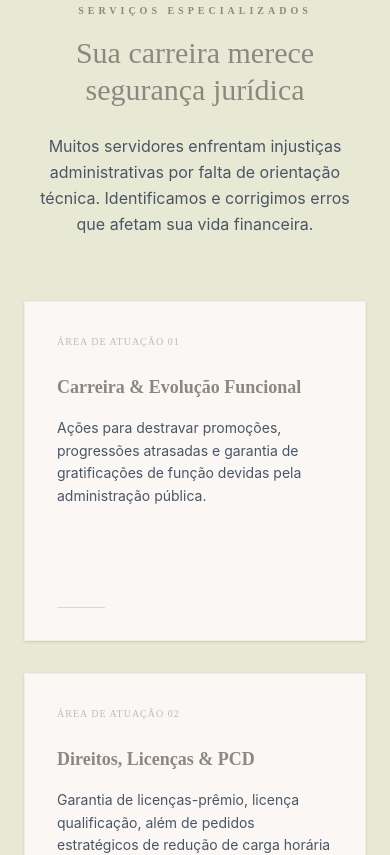
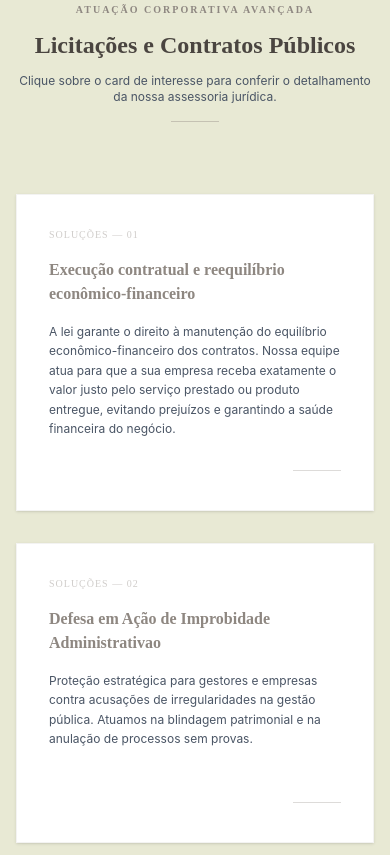
Before and after one commit to helena-varela/braga-fonseca, a React (Vite) app: page /cristina-braga in a window 390 px wide. Shown: the part 880-1735 px from the top of the page. Built offline with nearby package versions, Linux system fonts and the light colour scheme.

Commit message:
mudanças solicitadas

```diff
--- a/src/pages/cristinapage.jsx
+++ b/src/pages/cristinapage.jsx
@@ -73,6 +73,104 @@ const servicosLicitacoes = [
       "Mandado de segurança em licitações e medidas liminares urgentes.",
       "Ações anulatórias de atos administrativos ilegais.",
       "Proteção jurídica da continuidade das atividades da empresa.",
+    ],
+  },
+];
+
+const servicos = [
+  {
+    t: "Execução contratual e reequilíbrio econômico-financeiro",
+    resumo:
+      "A lei garante o direito à manutenção do equilíbrio econômico-financeiro dos contratos. Nossa equipe atua para que a sua empresa receba exatamente o valor justo pelo serviço prestado ou produto entregue, evitando prejuízos e garantindo a saúde financeira do negócio.",
+    subitens: [
+      "Pedidos de reajuste, repactuação e revisão.",
+      "Defesa contra glosas e cobranças indevidas.",
+      "Prorrogações e aditivos.",
+      "Notificações administrativas.",
+      "Rescisão contratual e gestão de riscos na execução.",
+    ],
+  },
+  {
+    t: "Defesa em Ação de Improbidade Administrativao",
+    resumo:
+      "Proteção estratégica para gestores e empresas contra acusações de irregularidades na gestão pública. Atuamos na blindagem patrimonial e na anulação de processos sem provas.",
+    subitens: [
+      "Desbloqueio de bens: Medidas urgentes para liberar contas e garantir o fluxo de caixa.",
+      "Demonstração de boa-fé: Teses focadas na ausência de dolo (intenção) para extinguir a ação.",
+      "Produção de provas: Auditoria e perícia técnica de contratos e prestação de contas.",
+      "Acordos estratégicos: Negociação de Acordos de Não Persecução Cível (ANPC) vantajosos.",
+    ],
+  },
+  {
+    t: "Aposentadoria & Pensão",
+    resumo:
+      "Planejamento previdenciário, revisões de pensão por morte e pedidos de indenização por demora injustificada na concessão da aposentadoria.",
+    subitens: [
+      "Planejamento previdenciário: Cálculo do melhor momento e valor para se aposentar.",
+      "Aposentadoria por idade ou tempo: Concessão do benefício pelas regras mais vantajosas.",
+      "Pensão por morte: Amparo e liberação do benefício para os dependentes.",
+      "Benefícios por incapacidade: Defesa em casos de invalidez ou auxílio-doença negados.",
+      "Revisão de aposentadoria: Teses para aumentar o valor do benefício já pago.",
+      "Regime de servidores públicos: Regras específicas para funcionários de carreira.",
+    ],
+  },
+  {
+    t: "Cobranças & Retroativos",
+    resumo:
+      "Ações de cobrança para recebimento de valores retroativos acumulados e indenizações financeiras por licenças-prêmio não gozadas.",
+    subitens: [
+      "Cobrança de atrasados: Recebimento de valores que o INSS deixou de pagar desde o pedido inicial.",
+      "Ações de cobrança: Recuperação de retroativos devidos a servidores públicos e pensionistas.",
+      "Execução de sentenças: Agilidade no cálculo e liberação de precatórios e RPVs.",
+      "Revisões com efeitos retroativos: Diferenças salariais ou de benefícios pagas com correção e juros.",
+    ],
+  },
+  {
+    t: "Concursos Públicos",
+    resumo:
+      "Intervenção jurídica especializada em fraudes, preterição de vagas em certames e defesas junto a bancas de heteroidentificação.",
+    subitens: [
+      "Anulação de questões: Recurso contra gabaritos e critérios de correção ilegais.",
+      "Investigação social e exames: Defesa contra reprovações injustas no TAF, psicotécnico ou exames médicos.",
+      "Nomeação de aprovados: Ações para garantir a posse de classificados dentro das vagas ou por preterição.",
+      "Cotas e heteroidentificação: Reversão de exclusões indevidas em vagas reservadas (PCD e negros).",
+      "Exigências abusivas de edital: Combate a requisitos desproporcionais de idade, altura ou títulos.",
+    ],
+  },
+  {
+    t: "Defesa em Processos e PAD",
+    resumo:
+      "Atuação técnica e humanizada em Processos Administrativos Disciplinares (PAD), sindicâncias e proteção contra remoções ou transferências arbitrárias.",
+    subitens: [
+      "Defesa em PAD e sindicância: Proteção contra demissão, suspensão ou advertência de servidores.",
+      "Afastamento preventivo: Medidas para reverter suspensões e garantir o retorno ao cargo.",
+      "Nulidades processuais: Identificação de falhas legais, cerceamento de defesa ou prescrição.",
+      "Sustentação oral e recursos: Defesa presencial e recursos contra decisões sancionatórias.",
+      "Ações de reintegração: Recursos judiciais para recuperar o cargo e receber salários atrasados.",
+    ],
+  },
+  {
+    t: "Direitos, Licenças & PCD",
+    resumo:
+      "Garantia de licenças-prêmio, licença qualificação, além de pedidos estratégicos de redução de carga horária para servidores PCD.",
+    subitens: [
+      "Licenças de servidores: Garantia de licença-prêmio, capacitação, interesse particular ou saúde.",
+      "Vagas e cotas PCD: Defesa em reprovações de exames médicos e fraudes em concursos.",
+      "Isenções fiscais: Processos para compra de veículos com isenção de IPI, ICMS e IPVA.",
+      "Redução de jornada: Horário especial para servidores com filhos ou dependentes PCD.",
+      "Aposentadoria da pessoa com deficiência: Concessão com critérios diferenciados e tempo reduzido.",
+    ],
+  },
+  {
+    t: "Carreira & Evolução Funcional",
+    resumo:
+      "Ações para destravar promoções, progressões atrasadas e garantia de gratificações de função devidas pela administração pública.",
+    subitens: [
+      "Progressões e promoções: Garantia de mudança de nível e classe atrasadas ou negadas.",
+      "Incorporação de gratificações: Inclusão de adicionais e bônus no salário-base de forma definitiva.",
+      "Desvio de função: Cobrança de diferenças salariais por exercer cargo superior ao de contratação.",
+      "Conversão de licença em pecúnia: Recebimento em dinheiro de licenças-prêmio não gozadas na ativa.",
+      "Revisão de quintos e décimos: Defesa do direito adquirido sobre vantagens de funções de confiança.",
     ],
   },
 ];
@@ -163,83 +261,7 @@ export default function CristinaPage() {
       </section>
 
       {/* serviços */}
-      <section className="bg-[#E8E9D4]/30 py-20 px-6 sm:px-10 md:px-20 border-y border-[#8E8781]/10 overflow-hidden">
-        <div className="max-w-6xl mx-auto">
-          {/* CABEÇALHO COM FADE-IN */}
-          <div className="max-w-4xl mx-auto text-center mb-16 md:mb-20 animate-fade-in">
-            <h2 className="font-cinzel text-[10px] md:text-xs tracking-[0.4em] text-[#8E8781] uppercase mb-4 font-bold">
-              Serviços Especializados
-            </h2>
-            <h3 className="font-cinzel text-3xl md:text-4xl text-[#8E8781] mb-6 leading-tight">
-              Sua carreira merece segurança jurídica
-            </h3>
-            <p className="font-inter text-gray-600 text-base md:text-lg leading-relaxed">
-              Muitos servidores enfrentam injustiças administrativas por falta
-              de orientação técnica. Identificamos e corrigimos erros que afetam
-              sua vida financeira.
-            </p>
-          </div>
-
-          {/* GRID DE CARDS COM REVELAÇÃO ESCALONADA */}
-          <div className="grid grid-cols-1 md:grid-cols-3 gap-8">
-            {[
-              {
-                t: "Carreira & Evolução Funcional",
-                d: "Ações para destravar promoções, progressões atrasadas e garantia de gratificações de função devidas pela administração pública.",
-              },
-              {
-                t: "Direitos, Licenças & PCD",
-                d: "Garantia de licenças-prêmio, licença qualificação, além de pedidos estratégicos de redução de carga horária para servidores PCD.",
-              },
-              {
-                t: "Defesa em Processos e PAD",
-                d: "Atuação técnica e humanizada em Processos Administrativos Disciplinares (PAD), sindicâncias e proteção contra remoções ou transferências arbitrárias.",
-              },
-              {
-                t: "Concursos Públicos",
-                d: "Intervenção jurídica especializada em fraudes, preterição de vagas em certames e defesas junto a bancas de heteroidentificação.",
-              },
-              {
-                t: "Cobranças & Retroativos",
-                d: "Ações de cobrança para recebimento de valores retroativos acumulados e indenizações financeiras por licenças-prêmio não gozadas.",
-              },
-              {
-                t: "Aposentadoria & Pensão",
-                d: "Planejamento previdenciário, revisões de pensão por morte e pedidos de indenização por demora injustificada na concessão da aposentadoria.",
-              },
-            ].map((item, i) => (
-              <div
-                key={i}
-                className={`
-                  group bg-[#faf7f5] p-8 md:p-10 border border-[#8E8781]/10
-                  shadow-sm hover:shadow-2xl flex flex-col justify-between
-                  min-h-[340px] relative overflow-hidden animate-fade-in-up
-                `}
-                style={{ animationDelay: `${(i + 1) * 150}ms` }}
-              >
-                <div className="absolute inset-0 bg-[#8E8781]/5 translate-y-full"></div>
-                <div className="relative z-10">
-                  <span className="font-cinzel text-[10px] md:text-[12px] text-[#8E8781]/90 tracking-widest block mb-6 uppercase opacity-60">
-                    Área de Atuação {i + 1 < 10 ? `0${i + 1}` : i + 1}
-                  </span>
-                  <h4 className="font-cinzel text-lg md:text-xl text-[#8E8781] mb-4 font-bold group-hover:translate-x-2 transition-transform duration-500">
-                    {item.t}
-                  </h4>
-                  <p className="font-inter text-sm text-gray-600 leading-relaxed">
-                    {item.d}
-                  </p>
-                </div>
-
-                <div className="relative z-10 mt-8">
-                  <div className="w-12 h-[1px] bg-[#8E8781]/30 group-hover:w-full group-hover:bg-[#8E8781] transition-all duration-1000"></div>
-                </div>
-              </div>
-            ))}
-          </div>
-        </div>
-      </section>
-
-      <section className="w-full bg-[#faf7f5] py-20 md:py-28 px-4 sm:px-10 md:px-20 lg:px-24 xl:px-29 text-black relative">
+      <section className="w-full g-[#E8E9D4]/30 py-20 md:py-28 px-4 sm:px-10 md:px-20 lg:px-24 xl:px-29 text-black relative">
         <div className="max-w-6xl mx-auto space-y-12">
           {/* Cabeçalho */}
           <div className="text-center space-y-3">
@@ -257,19 +279,19 @@ export default function CristinaPage() {
           </div>
 
           {/* Grid de Cards - 3 Colunas Perfeitas */}
-          <div className="grid grid-cols-1 md:grid-cols-3 gap-8 pt-6">
-            {servicosLicitacoes.map((item, i) => (
+          <div className="flex flex-wrap justify-center gap-8 pt-6">
+            {servicos.map((item, i) => (
               <div
                 key={i}
                 onClick={() => setActiveModal(item)}
-                className="group bg-white p-8 md:p-10 border border-[#8E8781]/10 shadow-sm hover:shadow-2xl flex flex-col justify-between min-h-[300px] relative overflow-hidden animate-fade-in-up cursor-pointer transition-all duration-500"
+                className="group bg-white p-8 md:p-10 border border-[#8E8781]/10 shadow-sm hover:shadow-2xl flex flex-col justify-between min-h-[300px] w-full md:w-[calc(33.333%-1.34rem)] relative overflow-hidden animate-fade-in-up cursor-pointer transition-all duration-500"
                 style={{ animationDelay: `${(i + 1) * 100}ms` }}
               >
                 <div className="absolute inset-0 bg-[#8E8781]/5 translate-y-full transition-transform duration-500 group-hover:translate-y-0"></div>
 
                 <div className="relative z-10 space-y-4">
                   <span className="font-cinzel text-[10px] md:text-[11px] text-[#8E8781]/70 tracking-widest block uppercase opacity-60">
-                    Soluções para Empresas — 0{i + 1}
+                    Soluções — 0{i + 1}
                   </span>
                   <h4 className="font-cinzel text-base md:text-lg text-[#8E8781] font-bold group-hover:translate-x-2 transition-transform duration-500">
                     {item.t}
```
